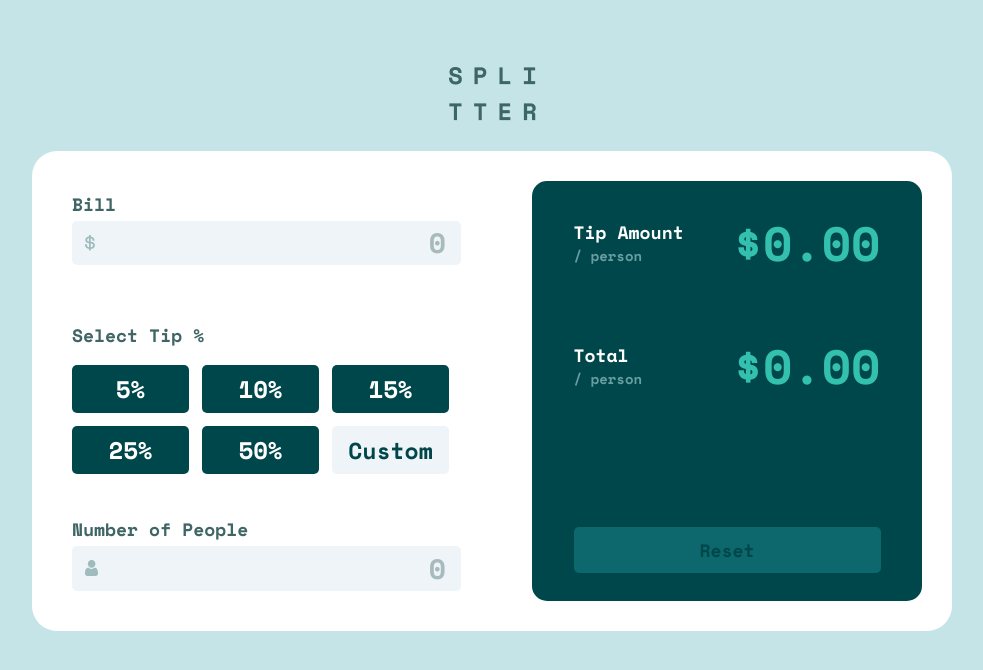
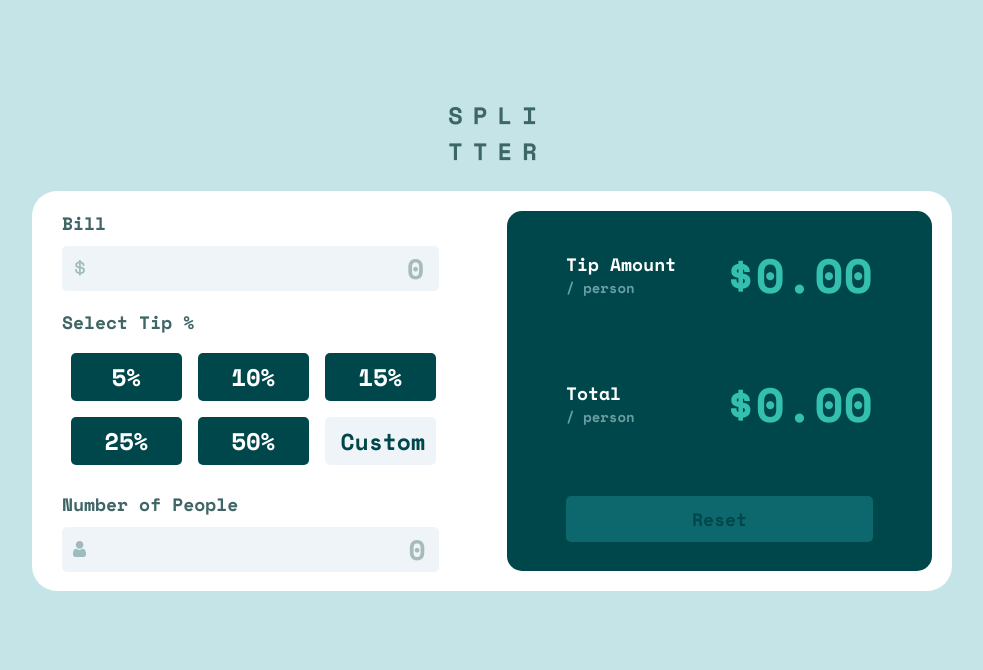
Before and after one commit to GilsonJrr/tip-calculator-web, a React (Create React App) app: page / in a window 1280 px wide. Shown: the top 670 px of the page, without its empty margins (148-1131 px from the left). Built offline with nearby package versions, Linux system fonts and the light colour scheme.

Commit message:
Responsiveness

```diff
--- a/src/App.js
+++ b/src/App.js
@@ -5,7 +5,7 @@ import Person from './Image/icon-person.png';
 import LogoApp from './Image/Logo.png';
 
 import { BackgroundApp, BackCalculator, Logo, BackResult, DivInput, InputValue, DviButton, DivAlert, InputCustom,
-         Button, TextInput, TextResult, TextValue, DivResult, ButtonReset, InputNumber, TextAlert } from './Style/GlobalStyle';
+         Button, TextInput, TextResult, TextValue, DivResult, ButtonReset, InputNumber, TextAlert, DviSections } from './Style/GlobalStyle';
 
 function App() {
 
@@ -92,14 +92,17 @@ function App() {
       <BackCalculator onMouseOver={HandleClear}>
 
         <DivInput>
+
+          <DviSections>
             <TextInput>Bill</TextInput>
             <InputValue style={billSty}>
-            <img src={Dolar} style={{paddingLeft: 13}}/>
+              <img src={Dolar} />
               <InputNumber name='bill' type='text' value={bill} onChange={HandleBill} onFocus={ChangeBill}/>
             </InputValue>
+          </DviSections>
 
-          <TextInput style={{marginTop: 57}} >Select Tip %</TextInput>
-
+          <DviSections>
+            <TextInput>Select Tip %</TextInput>
             <DviButton>
             {buttons.map((item) => {
               return(
@@ -126,16 +129,19 @@ function App() {
               );
             })}
             </DviButton>
+          </DviSections>
 
+          <DviSections>
             <DivAlert>
-            <TextInput style={{marginTop: 42}} >Number of People</TextInput>
+              <TextInput>Number of People</TextInput>
               { alert && <TextAlert>Can't be zero</TextAlert> }
             </DivAlert>
 
             <InputValue style={peopleSty} >
-            <img src={Person} style={{paddingLeft: 13}}/>
+              <img src={Person} />
               <InputNumber value={people} onChange={HandlePeople} onFocus={ChangePeople}/>
             </InputValue>
+          </DviSections>
 
         </DivInput>
 
@@ -204,7 +210,7 @@ export function Buttons (props) {
 
     //FIXME: Achar uma slucao para o custom ficar sende cetado caso o pressed seja 0
 
-    if(props.pressed > 0 ){
+    if(props.pressed > 0 || props.custom > 0){
       props.setCustom('Custom')
     }
 
--- a/src/Style/GlobalStyle.js
+++ b/src/Style/GlobalStyle.js
@@ -24,13 +24,15 @@ export const Logo = styled.div`
 
 export const BackCalculator = styled.div`
     //web
-    width: 920px;
+    max-width: 920px;
     height: 60%;
     max-height: 480px;
+    min-height: 400px;
     background: #FFFFFF;
     border-radius: 25px;
     display: flex;
     margin-bottom: 20%;
+    justify-content: space-evenly;
     //mobile
     @media(max-width: 375px){
         margin-top: 30px;
@@ -49,16 +51,35 @@ export const BackCalculator = styled.div`
 `;
 
 export const BackResult = styled.div`
-    width: 50%;
+    width: 49%;
     background: #00474B;
     border-radius: 15px;
-    margin: 30px;
+    margin: 20px;
     display: flex;
     flex-direction: column;
     align-items: center;
+    justify-content: space-around;
     @media(max-width: 375px){
         width: 88%;
         height: 250px;
+    }
+`;
+
+export const DivInput = styled.div`
+    width: 49%;
+    padding-top: 10px;
+    padding-bottom: 10px;
+    display: flex;
+    flex-direction: column;
+    justify-content: space-around;
+    padding-left: 30px;
+    @media(max-width: 375px){
+        width: 100%;
+        height: 50%;
+        padding-top: 0px;
+        padding-bottom: 0px;
+        padding-left: 0px;
+        margin-right: 0px;
     }
 `;
 
@@ -69,54 +90,69 @@ export const DivResult = styled.div`
     justify-content: space-between;
     height: 71px;
     align-items: center;
-    margin-top: 26px;
-    margin-bottom: 26px;
+    //margin-top: 26px;
+    //margin-bottom: 26px;
     @media(max-width: 375px){
-        margin-top: 5px;
-        margin-bottom: 0px;
         width: 85%;
     }
 `;
 
-export const DivInput = styled.div`
+export const DviSections = styled.div`
     display: flex;
-    margin: 40px;
     flex-direction: column;
-    width: 50%;
     @media(max-width: 375px){
-        width: 100%;
-        margin: 20px;
+        margin-top: 25px;
+        margin-bottom: 1px;
     }
 `;
 
 export const InputValue = styled.div`
     display: flex;
-    width: 376px;
+    width: 375px;
     height: 45px;
     background: #EEF4F8;
     border-radius: 5px;
+
     align-items: center;
-    justify-content: space-between;
-    //padding-left: 13px;
-    padding-right: 13px;
+    justify-content: center;
+    align-content: center;
+    padding-right: 1px;
+    padding-left: 1px;
     @media(max-width: 375px){
-        width: 85%;
+        width: 86%;
         align-self: center;
-        margin-bottom: -30px;
+    }
+`;
+
+export const InputNumber = styled.input`
+    border: none;
+    outline: none;
+    display: flex;
+    background: transparent;
+    font-family: Space Mono;
+    font-style: normal;
+    font-weight: bold;
+    font-size: 28px;
+    text-align: right;
+    width: 90%;
+    color: ${props => (props.value > 0 ? `#00474B` : `#A8BBBC`)};
+    @media(max-width: 375px){
+        //text-align: right;
+        font-size: 23px;
     }
 `;
 
 export const Button = styled.button`
     border: none;
     outline: none;
-    width: 117px;
+    width: 111px;
     height: 48px;
     background: #00474B;
     border-radius: 5px;
-    margin-top: 13px;
-    margin-right: 13px;
+    margin: 8px;
     align-items: center;
     justify-content: center;
+    align-self: center;
 
     font-family: Space Mono;
     font-style: normal;
@@ -126,7 +162,6 @@ export const Button = styled.button`
     text-align: center;
 
     @media(max-width: 375px){
-        align-self: center;
         width: 155px;
         margin-right: 5px;
         margin-left: 5px;
@@ -136,13 +171,11 @@ export const Button = styled.button`
 export const DviButton = styled.div`
     display: flex;
     flex-wrap: wrap;
-    width: 100%;
+    width: 90%;
+    align-items: center;
+    justify-content: center;
     @media(max-width: 375px){
-        align-self: center;
-        align-items: center;
         width: 100%;
-        justify-content: center;
-
     }
 `;
 
@@ -153,7 +186,8 @@ export const ButtonReset = styled.button`
     height: 46px;
     background: ${props => (props.reset == false ? '#0D686D' : '#33C0AF')};
     border-radius: 5px;
-    margin-top: 100px;
+
+    //margin-top: 100px;
 
     font-family: Space Mono;
     font-style: normal;
@@ -161,8 +195,8 @@ export const ButtonReset = styled.button`
     font-size: 18px;
     color: #00474B;
     @media(max-width: 375px){
-        margin-top: 30px;
         width: 85%;
+        margin-bottom: 15px;
     }
 `;
 
@@ -172,7 +206,8 @@ export const TextInput = styled.div`
     font-weight: bold;
     font-size: 18px;
     color: #406566;
-    margin-bottom: 4px;
+    margin-bottom: 10px;
+    //margin-bottom: 4px;
     @media(max-width: 375px){
         padding-left: 25px;
     }
@@ -195,7 +230,7 @@ export const DivAlert = styled.div`
     flex-direction: row;
     align-items: baseline;
     justify-content: space-between;
-    width: 100%;
+    width: 375px;
 `;
 
 export const TextResult = styled.div`
@@ -220,23 +255,6 @@ export const TextValue = styled.div`
     }
 `;
 
-export const InputNumber = styled.input`
-    border: none;
-    outline: none;
-    display: flex;
-    background: transparent;
-    font-family: Space Mono;
-    font-style: normal;
-    font-weight: bold;
-    font-size: 28px;
-    text-align: right;
-    color: ${props => (props.value > 0 ? `#00474B` : `#A8BBBC`)};
-    @media(max-width: 375px){
-        text-align: right;
-        font-size: 23px;
-    }
-`;
-
 export const InputCustom = styled.input`
     border: none;
     outline: none;
```
Lines whose indentation alone changed are shown as unchanged.
